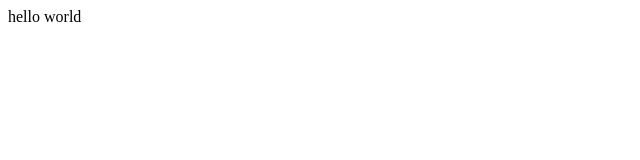
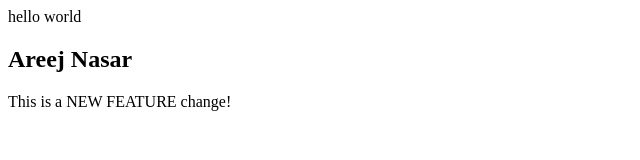
Before and after one commit to areejnasar-stack/practice, a plain HTML site: page index.html in a window 1280 px wide. Shown: the whole page, without its empty margins (0-640 px from the left). Drawn offline with Linux system fonts and the light colour scheme.

Commit message:
Add new feature paragraph in index.html and .txt

```diff
--- a/index.html
+++ b/index.html
@@ -7,5 +7,8 @@
 </head>
 <body>
     hello world
+    <h2>Areej Nasar</h2>
+    <p>This is a NEW FEATURE change!</p>
+
 </body>
 </html>
```
Also changed, not shown: hello.txt.
